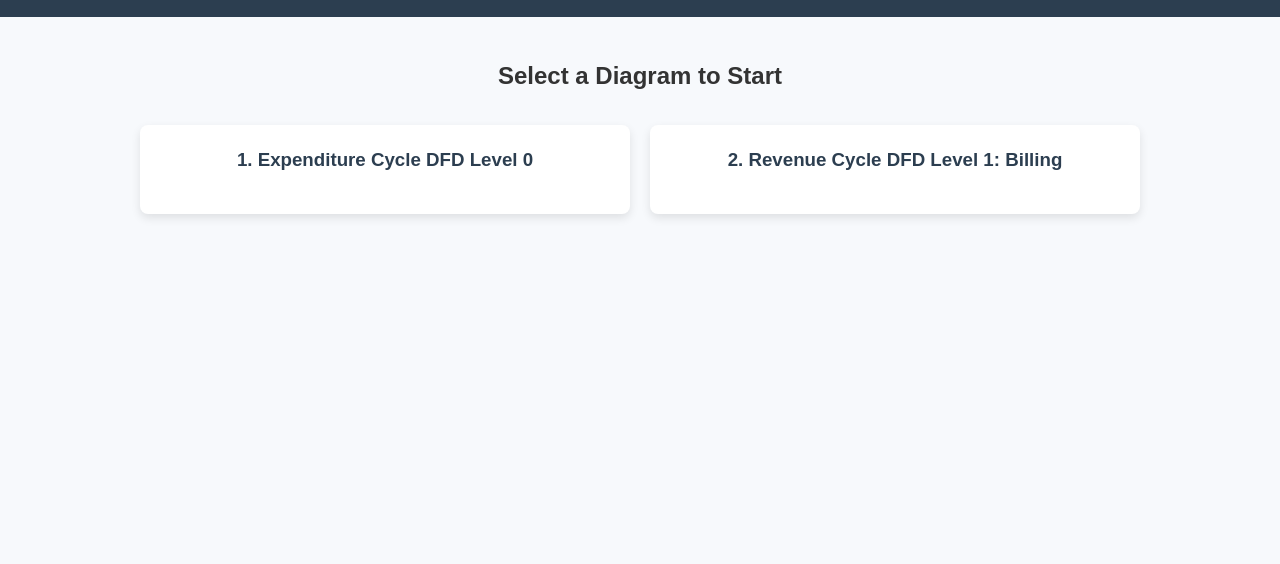
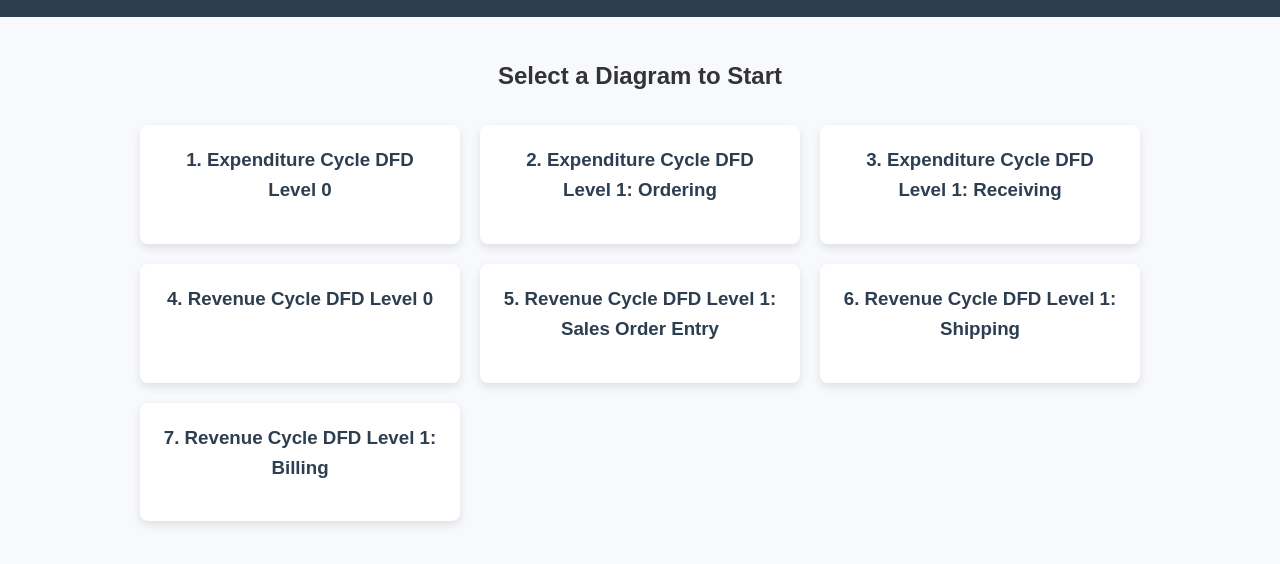
Before and after one commit to TeemoCoCo/AIS-DFD-quiz, a plain HTML site: page index.html in a window 1280 px wide. Shown: the part 74-638 px from the top of the page. Drawn offline with Linux system fonts and the light colour scheme.

Commit message:
Remove home button and adjust layout styles

```diff
--- a/index.html
+++ b/index.html
@@ -93,14 +93,13 @@
       border: none;
       border-radius: 5px;
       cursor: pointer;
-      margin: 5px 10px;
+      margin: 0 10px;
     }
     button:hover:not(:disabled) { opacity: 0.9; }
     button:disabled { background: #95a5a6; cursor: not-allowed; }
     #submit-btn { background: #27ae60; }
     #prev-btn { background: #95a5a6; display: none; }
     #retry-btn { background: #f39c12; display: none; }
-    #home-btn { background: #34495e; }  /* Always visible after quiz starts */
     #next-btn { background: #3498db; display: none; }
     .feedback {
       margin-top: 20px;
@@ -142,14 +141,12 @@
         <button id="prev-btn">← Previous Diagram</button>
         <button id="retry-btn">Retry This Diagram</button>
         <button id="next-btn">Next Diagram →</button>
-        <button id="home-btn">Back to Home</button>
       </div>
     </div>
   </main>
 
   <script>
     const diagrams = [
-      /* (Your full diagrams array remains exactly the same as before) */
       {
         id: 1,
         title: "Expenditure Cycle DFD Level 0",
@@ -178,7 +175,93 @@
         },
         interchangeable: { EF: ["E","F"], bc: ["b","c"] }
       },
-      /* ... all other 6 diagrams exactly as in previous version ... */
+      {
+        id: 2,
+        title: "Expenditure Cycle DFD Level 1: Ordering",
+        image: "diagrams/EXP 1.1 A.png",
+        labels: ["A","B","C","D","E","a","b"],
+        answers: {
+          A: "Revenue Cycle",
+          B: "Inventory",
+          C: "Select supplier",
+          D: "Suppliers",
+          E: "Purchase Orders",
+          a: "Purchase requisition",
+          b: "Copy of purchase order"
+        }
+      },
+      {
+        id: 3,
+        title: "Expenditure Cycle DFD Level 1: Receiving",
+        image: "diagrams/EXP 2.1 A.png",
+        labels: ["A","B","C","a","b","c","d","e"],
+        answers: {
+          A: "Supplier",
+          B: "Suppliers",
+          C: "Revenue cycle",
+          a: "Goods",
+          b: "Receiving report",
+          c: "Goods",
+          d: "Receiving report",
+          e: "Receiving report"
+        },
+        interchangeable: { ab: ["a","b"], cd: ["c","d"] }
+      },
+      {
+        id: 4,
+        title: "Revenue Cycle DFD Level 0",
+        image: "diagrams/REV 1.0 A.png",
+        labels: ["A","B","C","D","a","b","c","d","e","f","g","h","i"],
+        answers: {
+          A: "Sales order entry",
+          B: "Shipping",
+          C: "Billing",
+          D: "Cash collections",
+          a: "Sales Order",
+          b: "Packing slip",
+          c: "Bill of lading",
+          d: "Invoice",
+          e: "Monthly statements",
+          f: "Sales",
+          g: "Bill of lading",
+          h: "Orders",
+          i: "Payments"
+        },
+        interchangeable: { bc: ["b","c"], de: ["d","e"] }
+      },
+      {
+        id: 5,
+        title: "Revenue Cycle DFD Level 1: Sales Order Entry",
+        image: "diagrams/REV 1.1 A.png",
+        labels: ["A","B","C","a","b","c"],
+        answers: {
+          A: "Take order",
+          B: "Approve credit",
+          C: "Inventory",
+          a: "Orders",
+          b: "Sales order",
+          c: "Picking ticket"
+        }
+      },
+      {
+        id: 6,
+        title: "Revenue Cycle DFD Level 1: Shipping",
+        image: "diagrams/REV 2.1 A.png",
+        labels: ["A","B","C","D","a","b","c","d","e","f"],
+        answers: {
+          A: "Pick and Pack",
+          B: "Ship goods",
+          C: "Sales Order",
+          D: "Inventory",
+          a: "Picking ticket",
+          b: "Picking ticket",
+          c: "Goods",
+          d: "Sales order",
+          e: "Bill of lading",
+          f: "Packing slip"
+        },
+        interchangeable: { ef: ["e","f"] }
+      },
       {
         id: 7,
         title: "Revenue Cycle DFD Level 1: Billing",
@@ -211,7 +294,6 @@
     const prevBtn = document.getElementById('prev-btn');
     const retryBtn = document.getElementById('retry-btn');
     const nextBtn = document.getElementById('next-btn');
-    const homeBtn = document.getElementById('home-btn');
     const backHome = document.getElementById('back-home');
 
     function normalize(str) {
@@ -250,7 +332,6 @@
       prevBtn.style.display = 'none';
       retryBtn.style.display = 'none';
       nextBtn.style.display = 'none';
-      homeBtn.style.display = 'inline-block';  // Always show from the start
 
       diag.labels.forEach(label => {
         const div = document.createElement('div');
@@ -267,6 +348,7 @@
       submitBtn.style.display = 'none';
       retryBtn.style.display = 'inline-block';
 
+      // Previous button
       if (currentDiagramIndex > 0) {
         prevBtn.style.display = 'inline-block';
         prevBtn.onclick = () => startQuiz(currentDiagramIndex - 1);
@@ -274,17 +356,16 @@
         prevBtn.style.display = 'none';
       }
 
+      // Next / Back to Home button
       if (currentDiagramIndex < diagrams.length - 1) {
         nextBtn.textContent = 'Next Diagram →';
         nextBtn.onclick = () => startQuiz(currentDiagramIndex + 1);
         nextBtn.style.display = 'inline-block';
       } else {
-        nextBtn.textContent = 'Finish & Back to Home';
+        nextBtn.textContent = 'Back to Home';
         nextBtn.onclick = loadHome;
         nextBtn.style.display = 'inline-block';
       }
-
-      homeBtn.style.display = 'inline-block';  // Ensure it's always visible
     }
 
     function checkAnswers() {
@@ -340,7 +421,6 @@
 
     submitBtn.onclick = checkAnswers;
     retryBtn.onclick = retryCurrent;
-    homeBtn.onclick = loadHome;
     backHome.onclick = (e) => {
       e.preventDefault();
       loadHome();
```
